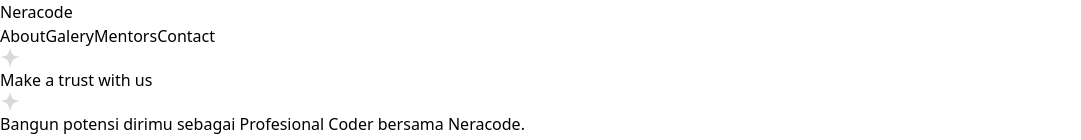
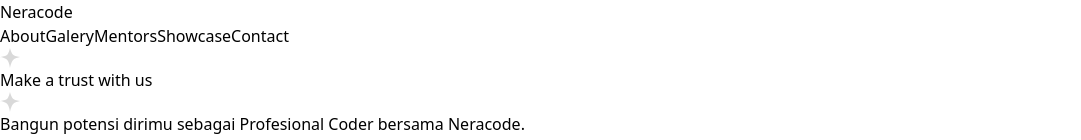
Before and after one commit to Neracode/Neracode, a React (Vite) app: page / in a window 1280 px wide. Shown: the top 140 px of the page, without its empty margins (0-1081 px from the left). Built offline with nearby package versions, Linux system fonts and the light colour scheme.

Commit message:
update showcase

```diff
--- a/src/components/navbar/Navbar.jsx
+++ b/src/components/navbar/Navbar.jsx
@@ -107,6 +107,9 @@
           <Link to="/#mentors" onClick={handleLinkClick}>
             Mentors
           </Link>
+          <Link to="/project/frontend" onClick={handleLinkClick}>
+            Showcase
+          </Link>
           <Link to="/#contact" onClick={handleLinkClick}>
             Contact
           </Link>
```
Also changed, not shown: 1 other file (tests, documents, lock files or other folders).
